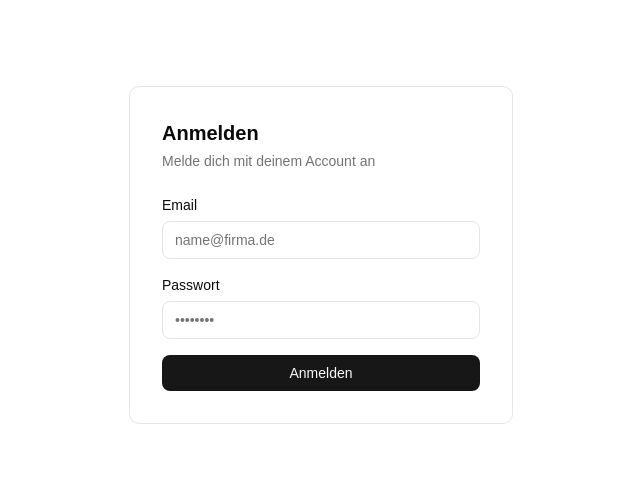
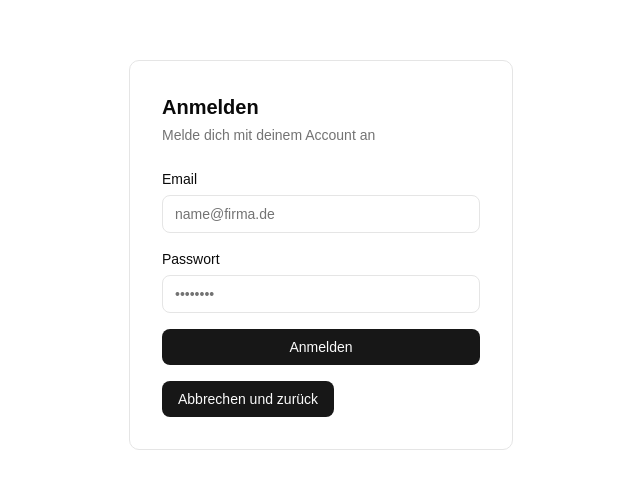
Before and after one commit to aydasYa/dm-webapp, a Next.js app: page /login in a window 1280 px wide. Shown: the part 145-634 px from the top of the page, without its empty margins (319-959 px from the left). Built offline with nearby package versions, Linux system fonts and the light colour scheme.

Commit message:
Add redirect Link and styling

```diff
--- a/app/login/page.tsx
+++ b/app/login/page.tsx
@@ -1,4 +1,5 @@
 import { login } from './actions'
+import Link from "next/link"
 
 export default function LoginPage() {
   return (
@@ -46,7 +47,7 @@ export default function LoginPage() {
           >
             Anmelden
           </button>
-
+          <Link href="/" className="self-start rounded-md bg-primary px-4 py-2 text-sm font-medium text-primary-foreground hover:opacity-90 transition-opacity cursor-pointer">Abbrechen und zurück</Link>
         </form>
       </div>
     </div>
```
